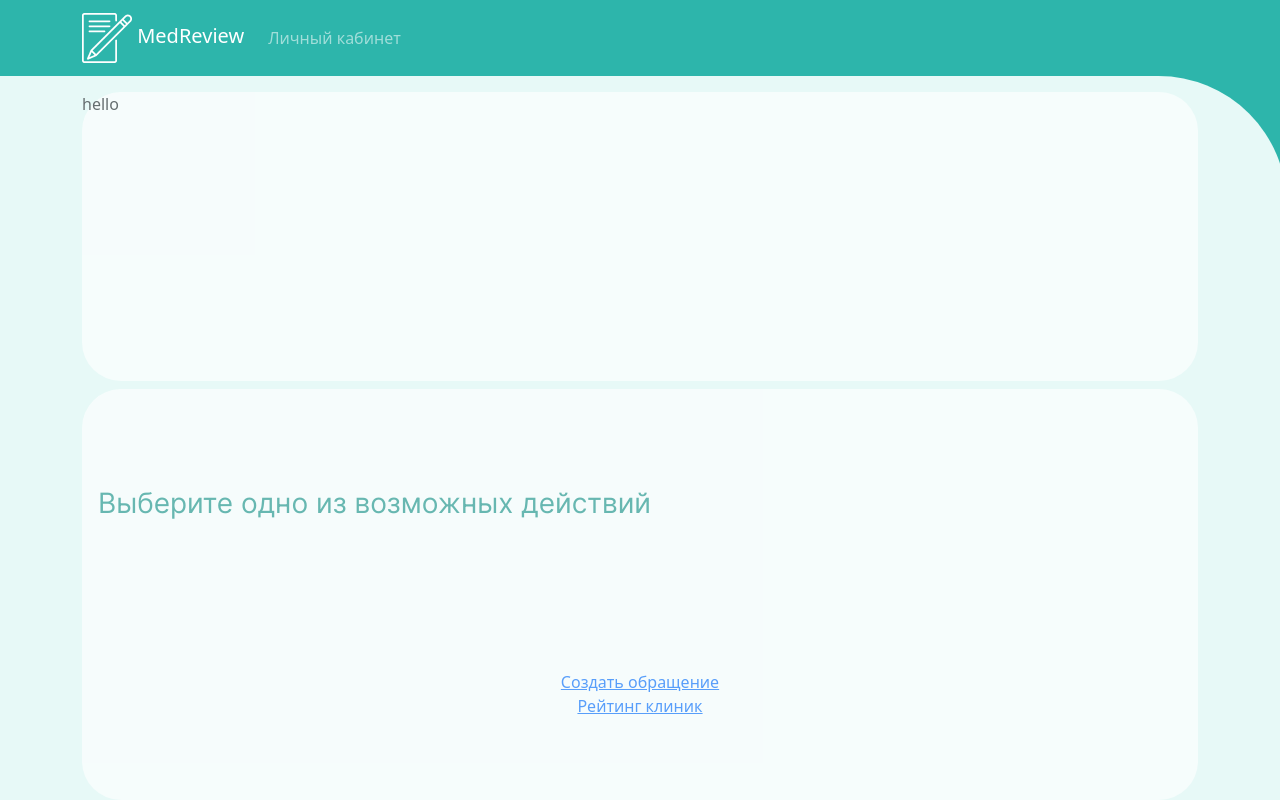
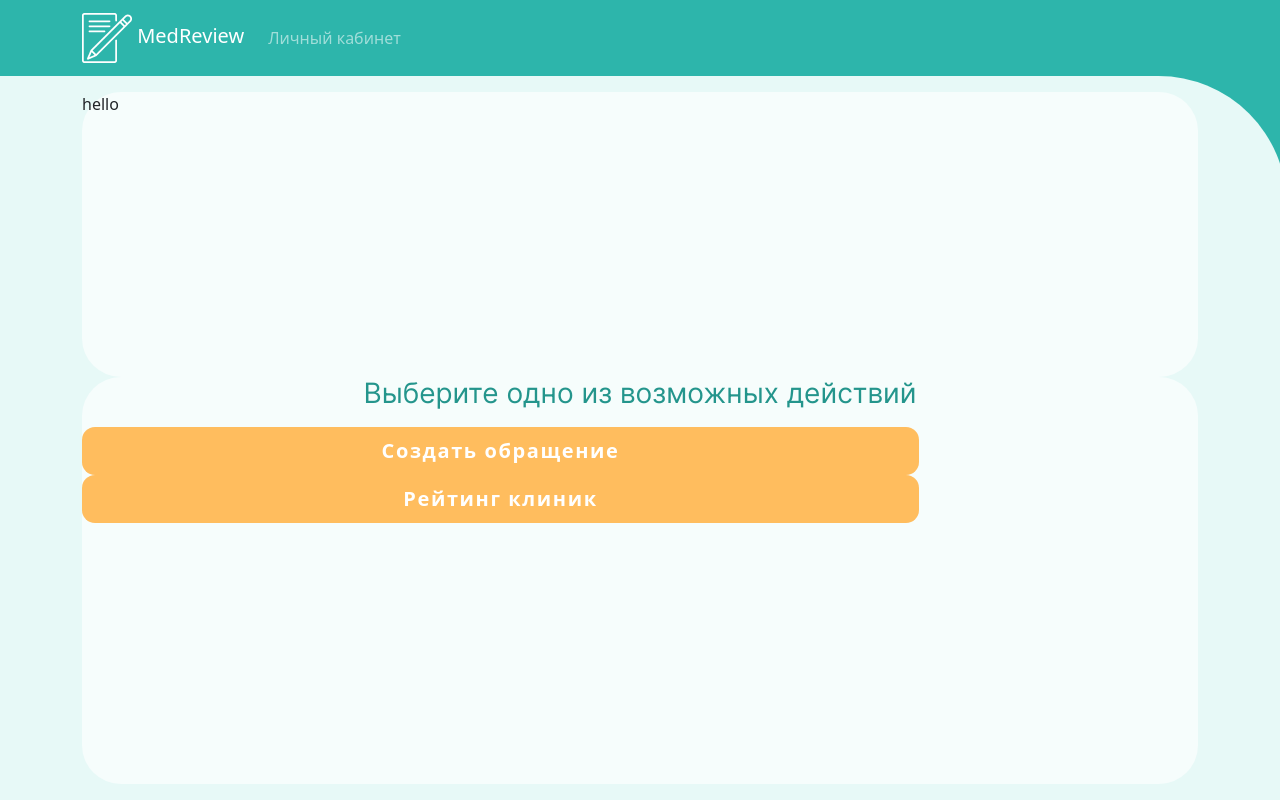
Before and after one commit to 5BytesHack/medreview, a Vue app in the folder frontend/: page / in a window 1280 px wide. Built offline with nearby package versions, Linux system fonts and the light colour scheme.

Commit message:
Подготовил Диме личный кабинет и форму редактирования

```diff
--- a/frontend/src/views/AnonymousSend.vue
+++ b/frontend/src/views/AnonymousSend.vue
@@ -27,7 +27,7 @@
       </div>
       <div class="flex-grow-1 d-flex justify-content-center align-items-end">
         <div class="text-center w-100">
-          <button type="button" class="w-75 btn  align-self-center py-2"><strong>Отправить</strong></button>
+          <button type="button" class="w-75 btn align-self-center py-2"><strong>Отправить</strong></button>
         </div>
       </div>
     </form>
--- a/frontend/src/views/ChangeUserProfile.vue
+++ b/frontend/src/views/ChangeUserProfile.vue
@@ -1,7 +1,34 @@
 <template>
-<div>
-
-</div>
+  <div class="container d-flex flex-column w-100 h-100 py-3">
+    <div class="white-platform ps-4 pe-4 flex-grow-1">
+      <form action="" class="d-flex flex-column h-100 pb-3 ">
+        <div class="form-group mt-4 mb-2">
+          <label for="fioinput" class="form-label">ФИО:</label>
+          <input type="email" class="form-control" id="fioinput" aria-describedby="emailHelp" placeholder="ФИО">
+        </div>
+        <div class="form-group mb-2">
+          <label for="emailinput" class="form-label">E-mail:</label>
+          <input type="email" class="form-control" id="emailinput" aria-describedby="emailHelp" placeholder="E-mail">
+        </div>
+        <div class="flex-grow-1 d-flex flex-column justify-content-end">
+          <div class="form-check mb-2">
+            <div class="d-flex flex-row align-items-center ">
+              <div class="me-3">
+                <input type="checkbox" class="form-check-input" id="exampleCheck1">
+              </div>
+              <div class="">
+                <label class="form-check-label form-label mb-0" for="exampleCheck1" >
+                  Согласен с <a href="">политикой</a> обработки данных</label>
+              </div>
+            </div>
+          </div>
+          <div class="text-center w-100 mt-2">
+            <button type="button" class="w-75 btn  align-self-center py-2"><strong>Отправить</strong></button>
+          </div>
+        </div>
+      </form>
+    </div>
+  </div>
 </template>
 
 <script>
@@ -11,5 +38,40 @@ export default {
 </script>
 
 <style scoped>
-
+@import'bootstrap/dist/css/bootstrap.min.css';
+.white-platform{
+  background-color: rgb(255,255,255,.65);
+  border-radius: 40px;
+}
+.btn{
+  background-color: #FFBD5E;
+  color: white;
+  border-radius: 13px;
+  font-size: 1.25rem;
+  letter-spacing: 0.1rem;
+}
+.form-control{
+  border-radius: 39px;
+  height: 46px;
+}
+.form-control, .form-check-input{
+  border-width: 2px;
+  border-color: #36B3B5;
+}
+.form-check-input{
+  border-radius: 0 !important;
+  height: 30px;
+  width: 30px;
+}
+.form-check-input:checked {
+  background-color: #36B3B5;
+  border-color: #36B3B5;
+}
+.white-platform{
+  color: #24958C;
+}
+.form-label{
+  font-size: 1.4rem;
+  font-weight: 650;
+}
 </style>
--- a/frontend/src/views/HomeView.vue
+++ b/frontend/src/views/HomeView.vue
@@ -1,16 +1,20 @@
 <template>
-  <div class="home container d-flex flex-column">
-    <div class="about-info flex-grow-1 mt-3">
+  <div class="home container d-flex flex-column py-3">
+    <div class="about-info flex-grow-1">
       hello
     </div>
 
-    <div class="choose-btns d-flex flex-column flex-grow-1 mt-2 p-3">
-      <div class="flex-grow-1 d-flex align-items-center">
-        <p class="choose-title text-center mt-3">Выберите одно из возможных действий</p>
+    <div class="choose-btns flex-column flex-grow-1">
+      <div class="align-items-center justify-content-center">
+        <p class="choose-title text-center">Выберите одно из возможных действий</p>
       </div>
-      <div class="d-flex flex-grow-1 flex-column justify-content-center align-items-center">
-        <router-link to="/anon_send">Создать обращение</router-link>
-        <router-link to="/">Рейтинг клиник</router-link><!-- rating -->
+      <div class="flex-column justify-content-center align-items-center">
+        <button type="button" class="w-75 btn align-self-center py-2">
+          <router-link id="makeApplyLink" to="/anon_send"><strong>Создать обращение</strong></router-link>
+        </button>
+        <button type="button" class="w-75 btn align-self-center py-2">
+          <router-link id="clinicRatingLink" to="/"><strong>Рейтинг клиник</strong></router-link>
+        </button><!-- rating -->
       </div>
     </div>
   </div>
@@ -53,14 +57,12 @@ export default {
   height: 100%;
 }
 .about-info{
-    background-color: white;
+    background-color: rgba(255, 255, 255, 0.65);
     border-radius: 39px;
-    opacity: 0.65;
   }
 .choose-btns{
-  background-color: white;
+  background-color: rgba(255, 255, 255, 0.65);
   border-radius: 39px;
-  opacity: 0.65;
 }
 .choose-title{
   font-family: 'Inter';
@@ -70,4 +72,20 @@ export default {
   line-height: 2.118rem;
   color: #24958C;
 }
+
+.btn{
+  background-color: #FFBD5E;
+  color: white;
+  border-radius: 13px;
+  font-size: 1.25rem;
+  letter-spacing: 0.1rem;
+}
+#makeApplyLink{
+  color: white;
+  text-decoration: none;
+}
+#clinicRatingLink{
+  color: white;
+  text-decoration: none;
+}
 </style>
--- a/frontend/src/views/UserCabinet.vue
+++ b/frontend/src/views/UserCabinet.vue
@@ -17,9 +17,9 @@
       </div>
     </div>
     <div class="col mt-2 text-end pe-4">
-      <a href="">
+      <router-link to="/change_profile">
         <img src="../svg/_icons.svg" alt="">
-      </a>
+      </router-link>
     </div>
   </div>
   <div class="bg-white accordion-wrapper">
```
